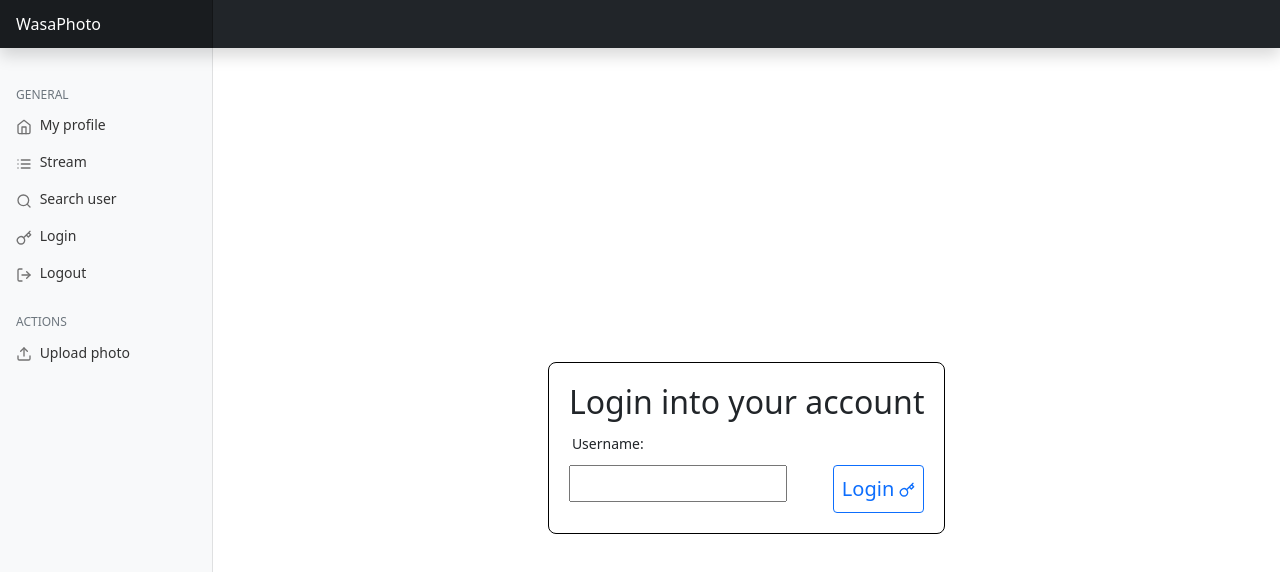
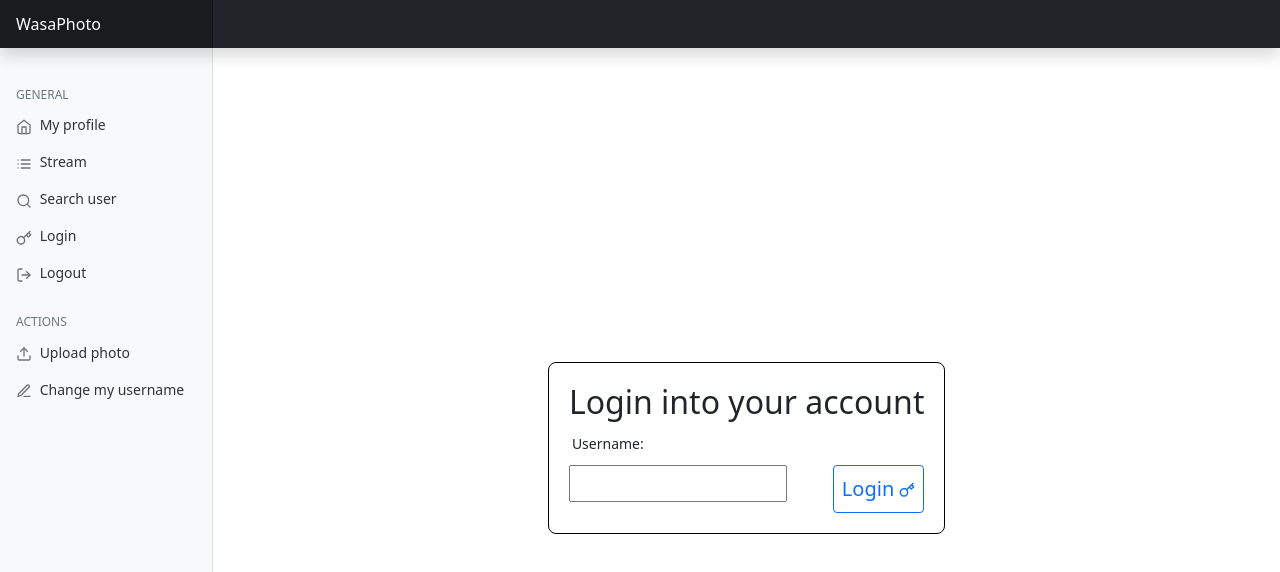
Before and after one commit to gabrimatx/WasaPhoto, a Vue app in the folder webui/: page /users/1 in a window 1280 px wide. Shown: the top 572 px of the page. Built offline with nearby package versions, Linux system fonts and the light colour scheme.

Commit message:
Added username change in frontend, fixed photocard banned in stream

```diff
--- a/webui/src/App.vue
+++ b/webui/src/App.vue
@@ -92,6 +92,14 @@ export default {
 								Upload photo
 							</RouterLink>
 						</li>
+						<li class="nav-item">
+							<RouterLink to="/change-name/" class="nav-link">
+								<svg class="feather">
+									<use href="/feather-sprite-v4.29.0.svg#edit-3" />
+								</svg>
+								Change my username
+							</RouterLink>
+						</li>
 					</ul>
 				</div>
 			</nav>
--- a/webui/src/components/PhotoCard.vue
+++ b/webui/src/components/PhotoCard.vue
@@ -1,5 +1,5 @@
 <template>
-  <div class="container mt-5">
+  <div class="container mt-5" v-if="notBanned">
     <div class="center-container">
       <div class="card photo-card">
         <button v-if="isMe" @click="deletePhoto" class="btn btn-danger delete-button">
@@ -59,6 +59,7 @@ export default {
       LikeCount: this.likeCount,
       authorId: 0,
       isMe: false,
+      notBanned: true,
     };
   },
 
@@ -81,7 +82,28 @@ export default {
         this.isLiked = isL.data.isLiked
         this.findAuthorId();
       } catch (error) {
-        console.error('Failed to fetch photo details:', error);
+        if (error.response) {
+                    const statusCode = error.response.status;
+                    this.notBanned=false;
+                    switch (statusCode) {
+                        case 401:
+                            console.error('Access Unauthorized:', error.response.data);
+                            // unauthorized
+                            break;
+                        case 403:
+                            console.error('Access Forbidden:', error.response.data);
+                            // forbidden
+                            break;
+                        case 404:
+                            console.error('Not Found:', error.response.data);
+                            // not found
+                            break;
+                        default:
+                            console.error(`Unhandled HTTP Error (${statusCode}):`, error.response.data);
+                    }
+                } else {
+                    console.error('Error:', error);
+                }
       }
     }
   },
--- a/webui/src/router/index.js
+++ b/webui/src/router/index.js
@@ -5,6 +5,8 @@ import ProfileView from '../views/ProfileView.vue'
 import PostPhotoView from '../views/PostPhotoView.vue'
 import UserSearchView from '../views/UserSearchView.vue'
 import StreamView from '../views/StreamView.vue'
+import ChangeUsernameView from '../views/ChangeUsernameView.vue'
+
 
 
 const router = createRouter({
@@ -13,6 +15,7 @@ const router = createRouter({
 		{path: '/', component: LoginView},
 		{path: '/session/', component: LoginView},
 		{path: '/logout/', component: LogoutView},
+		{path: '/change-name/', component: ChangeUsernameView},
 		{path: '/photos/', component: PostPhotoView},
 		{path: '/users/', component: UserSearchView},
 		{path: '/users/:userId', component: ProfileView},
```
